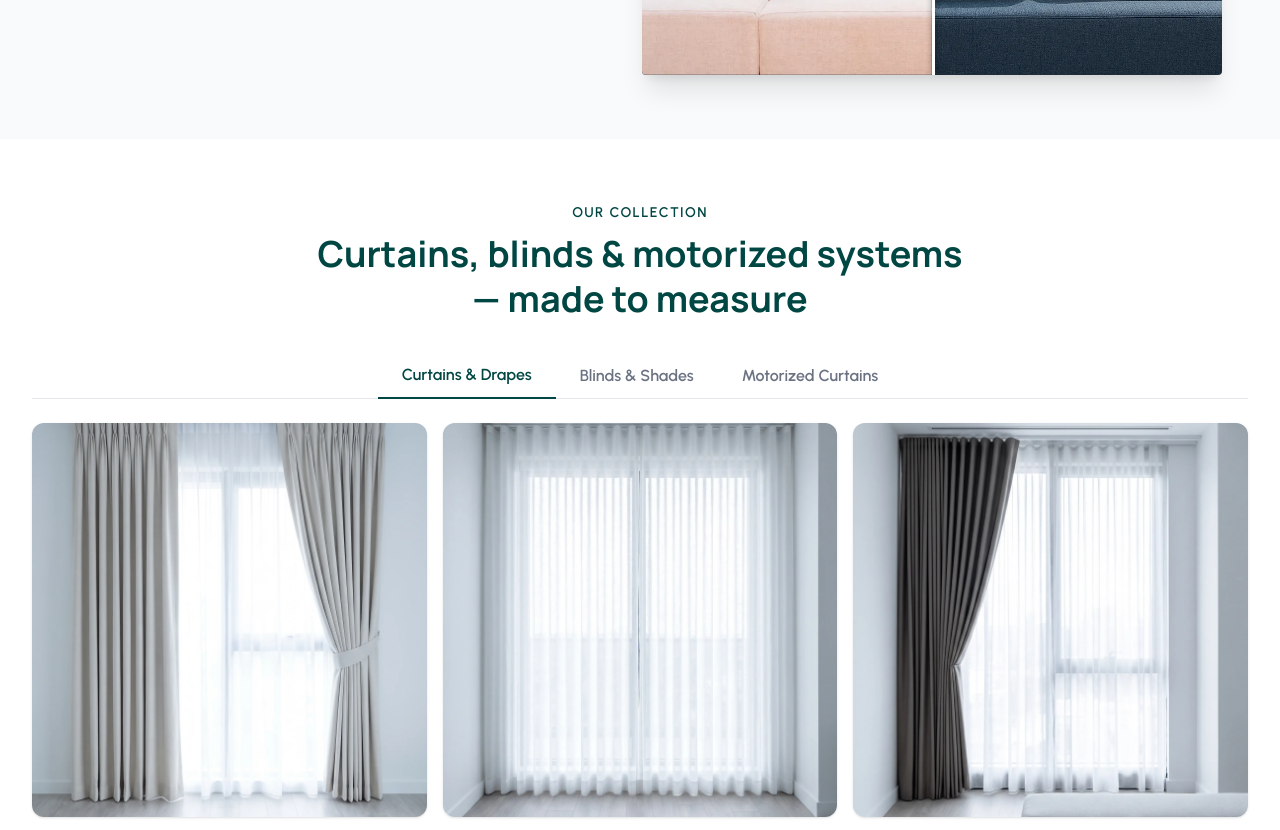
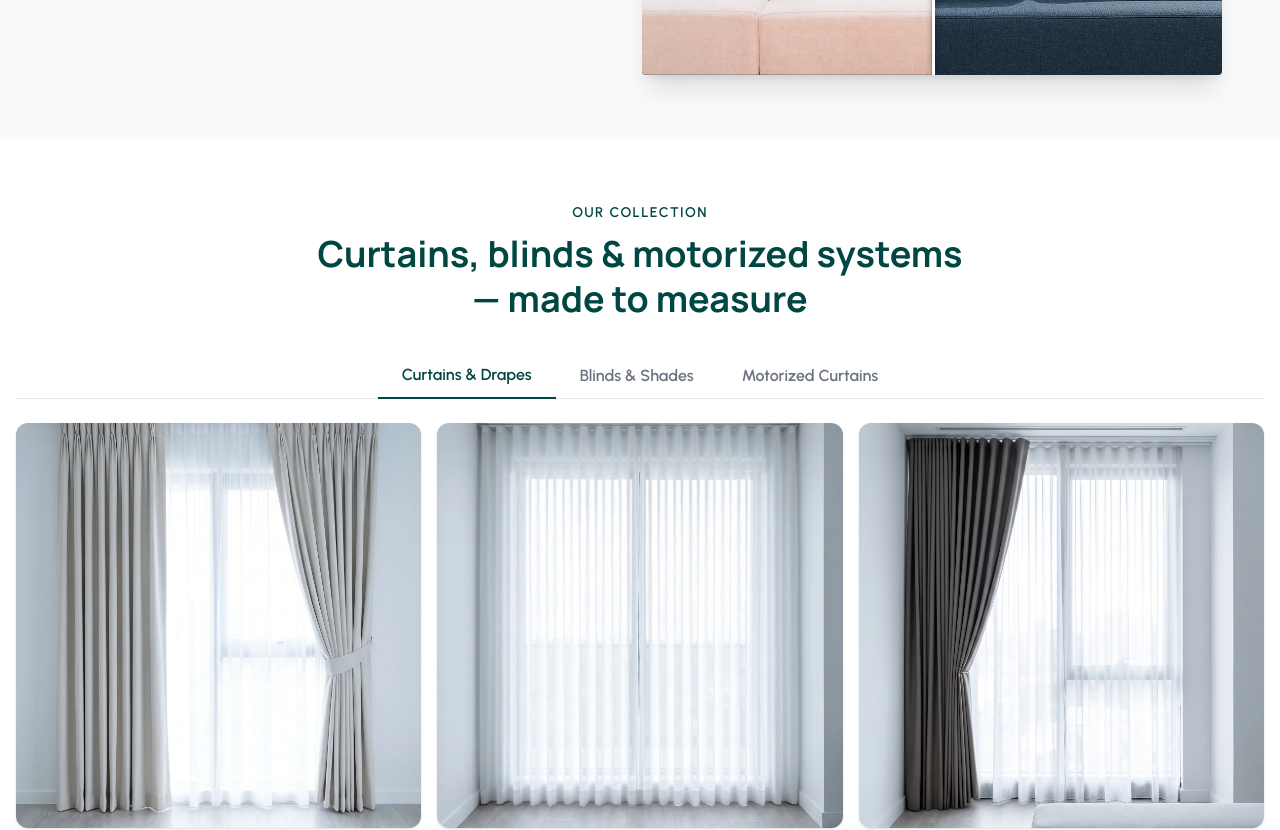
Before and after one commit to Alok4D/curtain-ai-frontend, a Next.js app: page / in a window 1280 px wide. Shown: the part 2120-2950 px from the top of the page. Built offline with nearby package versions, Linux system fonts and the light colour scheme.

Commit message:
feat: add OurCollectionSection component for displaying product categories

```diff
--- a/app/(home)/_components/OurCollectionSection.tsx
+++ b/app/(home)/_components/OurCollectionSection.tsx
@@ -77,7 +77,7 @@ export default function OurCollectionSection() {
       aria-labelledby="services-heading"
       className="w-full bg-white font-['Urbanist',sans-serif]"
     >
-      <div className="max-w-7xl mx-auto px-4 sm:px-6 lg:px-8 py-12 md:py-16">
+      <div className="max-w-[1387px] mx-auto px-2 sm:px-4 lg:px-4 py-12 md:py-16">
 
         {/* Section Header */}
         <div className="text-center max-w-2xl mx-auto">
```
